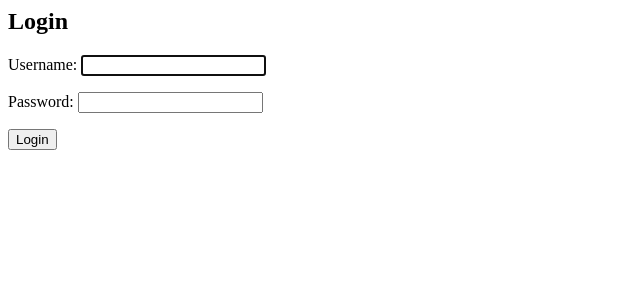
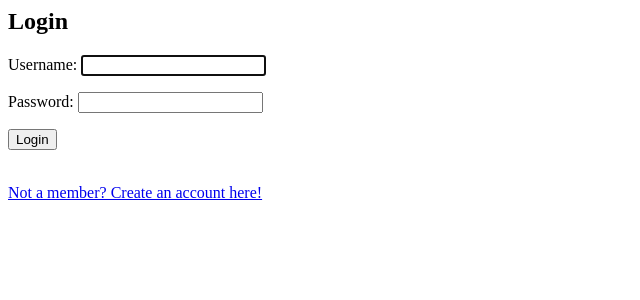
Before and after one commit to JoshCMoore/Massmine-for-the-Masses, a Django app: page /accounts/login/ in a window 1280 px wide. Shown: the top 300 px of the page, without its empty margins (0-640 px from the left). Run offline with Django 3.2, Linux system fonts and the light colour scheme.

Commit message:
Added link to signup from login page

```diff
--- a/src/Front-End/templates/registration/login.html
+++ b/src/Front-End/templates/registration/login.html
@@ -4,3 +4,11 @@
 	{{ form.as_p }}
 	<button type="submit">Login</button>
 </form>
+
+
+<br>
+
+	<footer>
+
+		<a href="{% url 'signup' %}">Not a member? Create an account here!</a>
+	</footer>
```
